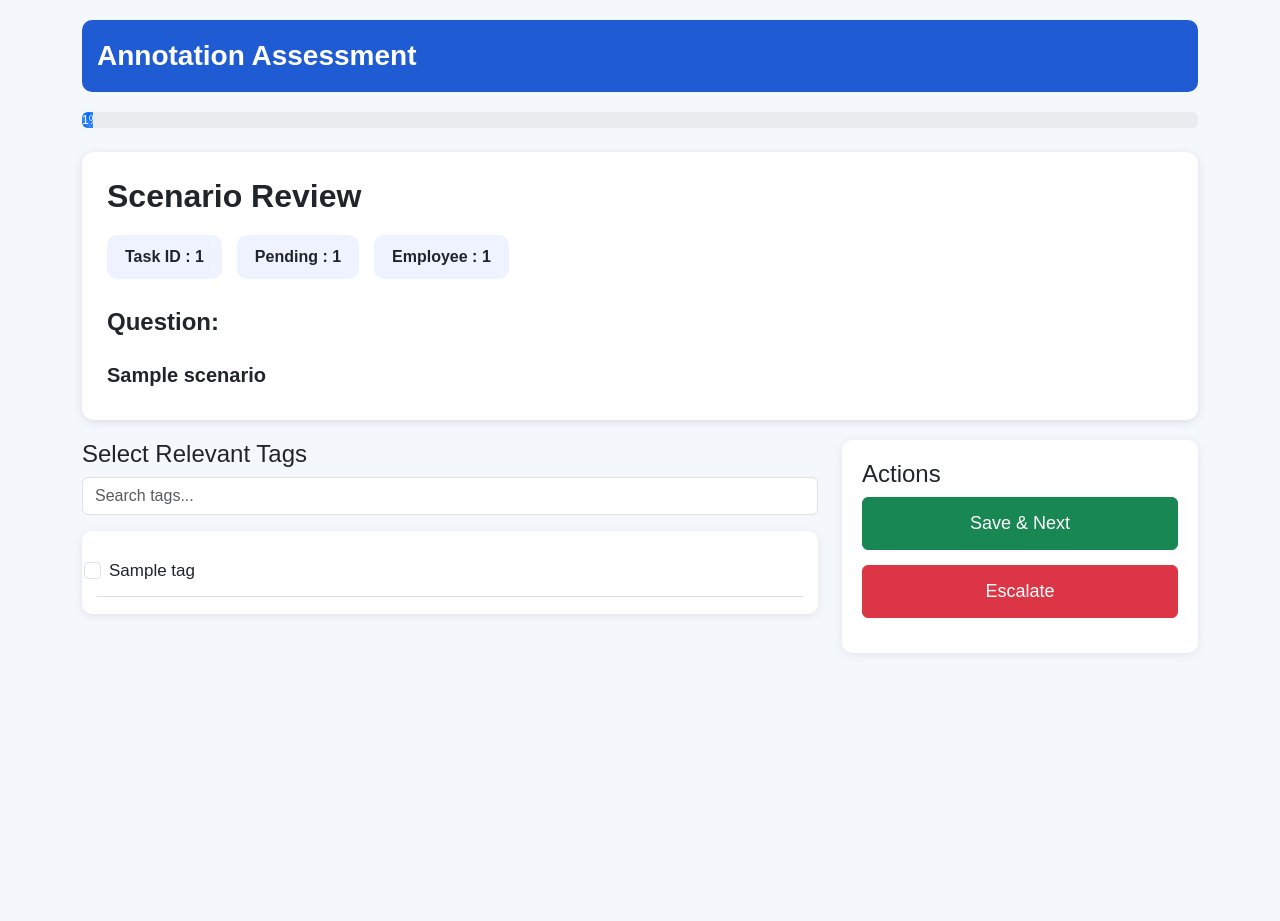
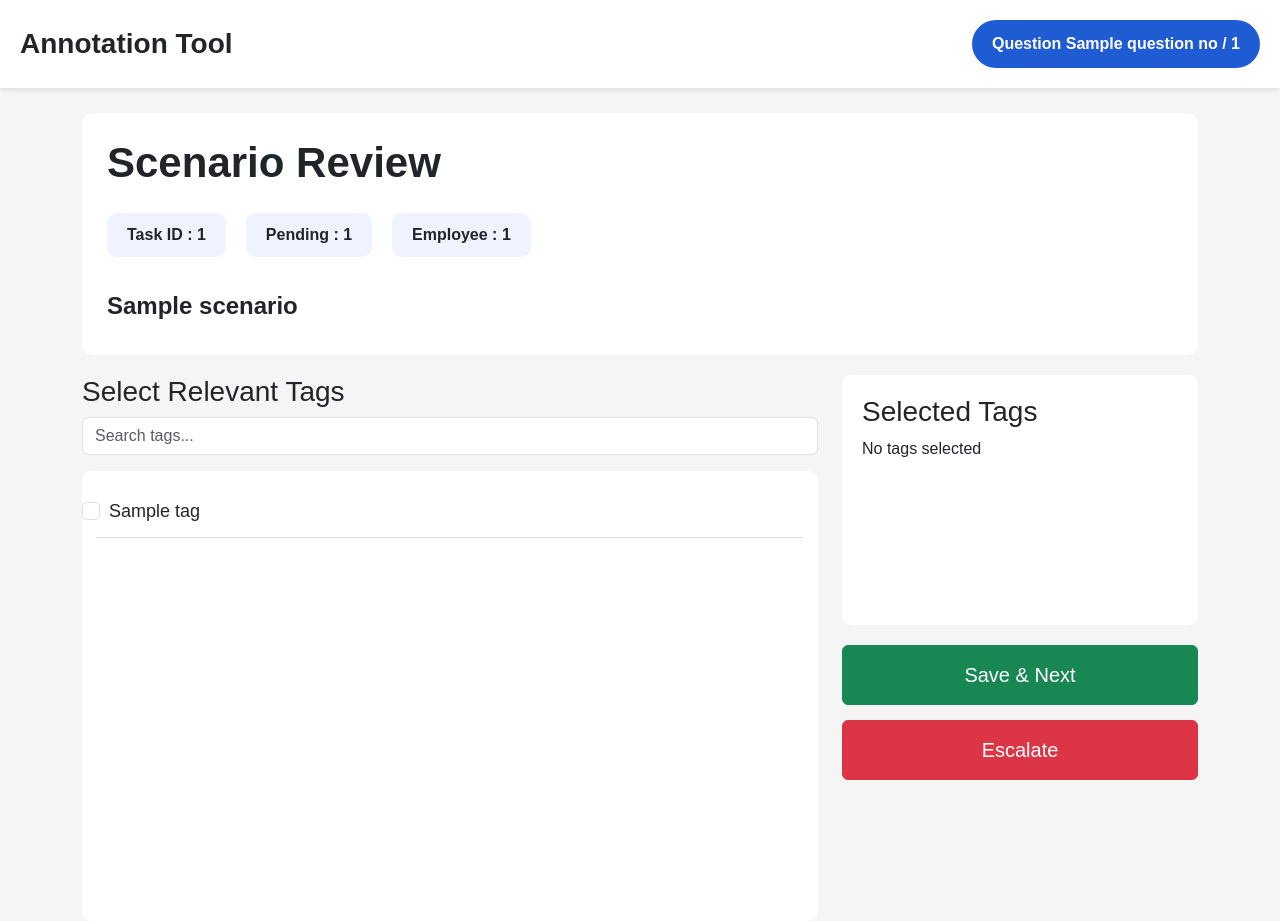
Before and after one commit to Satish4156/employee-evaluation-system, a Flask app: template templates/exam.html in a window 1280 px wide. Before the commit the page ends 618 px from the top, so only its background shows below. Run offline with Flask 3, Linux system fonts and the light colour scheme; the visitor is signed in with stand-in values (Sample User, id 1); the template is opened without the code that fills it: most values are stand-ins (such as "Sample title", 1, 10 or a date in 2020); parts of the project's set-up code (start-up, migrations or seed data) failed here and were passed over.

```diff
--- a/static/style.css
+++ b/static/style.css
@@ -1,32 +1,52 @@
 body {
 
-    background: #f4f7fb;
+    background: #f5f5f5;
 
     font-family: Arial, sans-serif;
 
 }
 
-.exam-container {
+.top-bar {
 
-    margin-top: 20px;
+    background: white;
+
+    padding: 20px;
+
+    display: flex;
+
+    justify-content: space-between;
+
+    align-items: center;
+
+    box-shadow: 0 2px 5px rgba(0,0,0,0.1);
 
 }
 
-.top-title {
+.logo-title {
+
+    font-size: 28px;
+
+    font-weight: bold;
+
+}
+
+.question-count {
 
     background: #1f5bd3;
 
     color: white;
 
-    padding: 15px;
+    padding: 12px 20px;
 
-    border-radius: 10px;
-
-    font-size: 28px;
+    border-radius: 30px;
 
     font-weight: bold;
 
-    margin-bottom: 20px;
+}
+
+.container {
+
+    margin-top: 25px;
 
 }
 
@@ -36,19 +56,19 @@ body {
 
     padding: 25px;
 
-    border-radius: 12px;
-
-    box-shadow: 0 2px 10px rgba(0,0,0,0.1);
+    border-radius: 10px;
 
     margin-bottom: 20px;
 
 }
 
-.scenario-title {
+.scenario-header h2 {
+
+    font-size: 42px;
 
     font-weight: bold;
 
-    margin-bottom: 20px;
+    margin-bottom: 25px;
 
 }
 
@@ -56,7 +76,7 @@ body {
 
     display: flex;
 
-    gap: 15px;
+    gap: 20px;
 
     margin-bottom: 25px;
 
@@ -64,11 +84,11 @@ body {
 
 }
 
-.info-card {
+.info-box {
 
     background: #eef3ff;
 
-    padding: 10px 18px;
+    padding: 10px 20px;
 
     border-radius: 10px;
 
@@ -76,19 +96,9 @@ body {
 
 }
 
-.question-label {
+.scenario-content {
 
     font-size: 24px;
-
-    font-weight: bold;
-
-    margin-bottom: 15px;
-
-}
-
-.scenario-text {
-
-    font-size: 20px;
 
     line-height: 2;
 
@@ -96,19 +106,17 @@ body {
 
 }
 
-.tags-container {
+.tags-box {
 
     background: white;
 
+    border-radius: 10px;
+
     padding: 15px;
 
-    border-radius: 10px;
-
-    max-height: 450px;
+    height: 450px;
 
     overflow-y: auto;
-
-    box-shadow: 0 2px 10px rgba(0,0,0,0.08);
 
 }
 
@@ -118,11 +126,11 @@ body {
 
     border-bottom: 1px solid #ddd;
 
-    font-size: 17px;
+    font-size: 18px;
 
 }
 
-.action-box {
+.selected-box {
 
     background: white;
 
@@ -130,7 +138,9 @@ body {
 
     border-radius: 10px;
 
-    box-shadow: 0 2px 10px rgba(0,0,0,0.08);
+    min-height: 250px;
+
+    margin-bottom: 20px;
 
 }
 
@@ -140,8 +150,8 @@ body {
 
     margin-bottom: 15px;
 
-    padding: 12px;
+    padding: 14px;
 
-    font-size: 18px;
+    font-size: 20px;
 
 }
--- a/templates/exam.html
+++ b/templates/exam.html
@@ -7,7 +7,7 @@
 
     <meta name="viewport" content="width=device-width, initial-scale=1.0">
 
-    <title>Annotation Assessment</title>
+    <title>Annotation Tool</title>
 
     <link
         href="https://cdn.jsdelivr.net/npm/bootstrap@5.3.0/dist/css/bootstrap.min.css"
@@ -23,62 +23,51 @@
 
 <body>
 
-<div class="container exam-container">
+<div class="top-bar">
 
-    <div class="top-title">
+    <div class="logo-title">
 
-        Annotation Assessment
+        Annotation Tool
 
     </div>
 
-    <div class="progress mb-4">
+    <div class="question-count">
 
-        <div
-            class="progress-bar progress-bar-striped progress-bar-animated"
-            role="progressbar"
-            style="width: {{ progress_percent }}%"
-        >
-
-            {{ progress_percent }}%
+        Question {{ question_no }} / {{ total_questions }}
 
     </div>
 
 </div>
 
+<div class="container">
+
     <div class="question-box">
 
-        <h2 class="scenario-title">
+        <div class="scenario-header">
 
-            Scenario Review
+            <h2>Scenario Review</h2>
 
-        </h2>
+        </div>
 
         <div class="info-row">
 
-            <div class="info-card">
-                <b>Task ID :</b> {{ question.task_id }}
+            <div class="info-box">
+                Task ID : {{ question.task_id }}
             </div>
 
-            <div class="info-card">
-                <b>Pending :</b> {{ pending_count }}
+            <div class="info-box">
+                Pending : {{ pending_count }}
             </div>
 
-            <div class="info-card">
-                <b>Employee :</b> {{ session.employee_id }}
-            </div>
+            <div class="info-box">
+                Employee : {{ session.employee_id }}
             </div>
 
-        <div class="scenario-box">
-
-            <div class="question-label">
-                Question:
         </div>
 
-            <div class="scenario-text">
+        <div class="scenario-content">
 
             {{ question.Scenario }}
-
-            </div>
 
         </div>
 
@@ -100,7 +89,7 @@
 
             <div class="col-md-8">
 
-                <h4>Select Relevant Tags</h4>
+                <h3>Select Relevant Tags</h3>
 
                 <input
                     type="text"
@@ -109,7 +98,7 @@
                     placeholder="Search tags..."
                 >
 
-                <div class="tags-container">
+                <div class="tags-box">
 
                     {% for tag in tags %}
 
@@ -142,9 +131,17 @@
 
             <div class="col-md-4">
 
-                <div class="action-box">
+                <div class="selected-box">
 
-                    <h4>Actions</h4>
+                    <h3>Selected Tags</h3>
+
+                    <div id="selectedTags">
+
+                        No tags selected
+
+                    </div>
+
+                </div>
 
                 <button
                     type="submit"
@@ -166,15 +163,15 @@
 
         </div>
 
-        </div>
-
     </form>
 
 </div>
 
 <script>
 
-document.getElementById("searchBox").addEventListener("keyup", function () {
+const searchBox = document.getElementById("searchBox");
+
+searchBox.addEventListener("keyup", function () {
 
     let value = this.value.toLowerCase();
 
@@ -196,6 +193,42 @@ document.getElementById("searchBox").addEventListener("keyup", function () {
     }
 });
 
+const checkboxes = document.querySelectorAll(
+    'input[name="tags"]'
+);
+
+const selectedTagsDiv =
+    document.getElementById("selectedTags");
+
+checkboxes.forEach(cb => {
+
+    cb.addEventListener("change", () => {
+
+        let selected = [];
+
+        checkboxes.forEach(c => {
+
+            if (c.checked) {
+
+                selected.push(c.value);
+
+            }
+        });
+
+        if (selected.length === 0) {
+
+            selectedTagsDiv.innerHTML =
+                "No tags selected";
+
+        } else {
+
+            selectedTagsDiv.innerHTML =
+                selected.join("<br><br>");
+
+        }
+    });
+});
+
 </script>
 
 </body>
```
Lines whose indentation alone changed are shown as unchanged.
